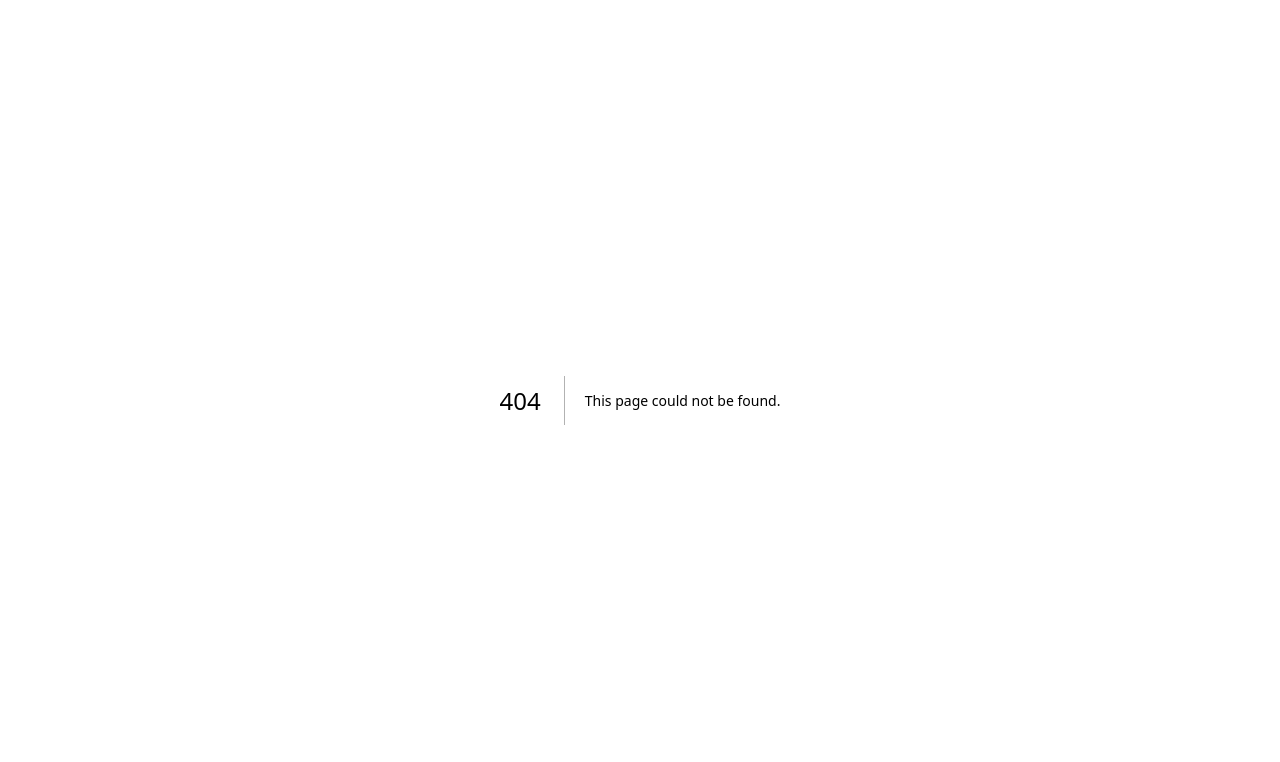
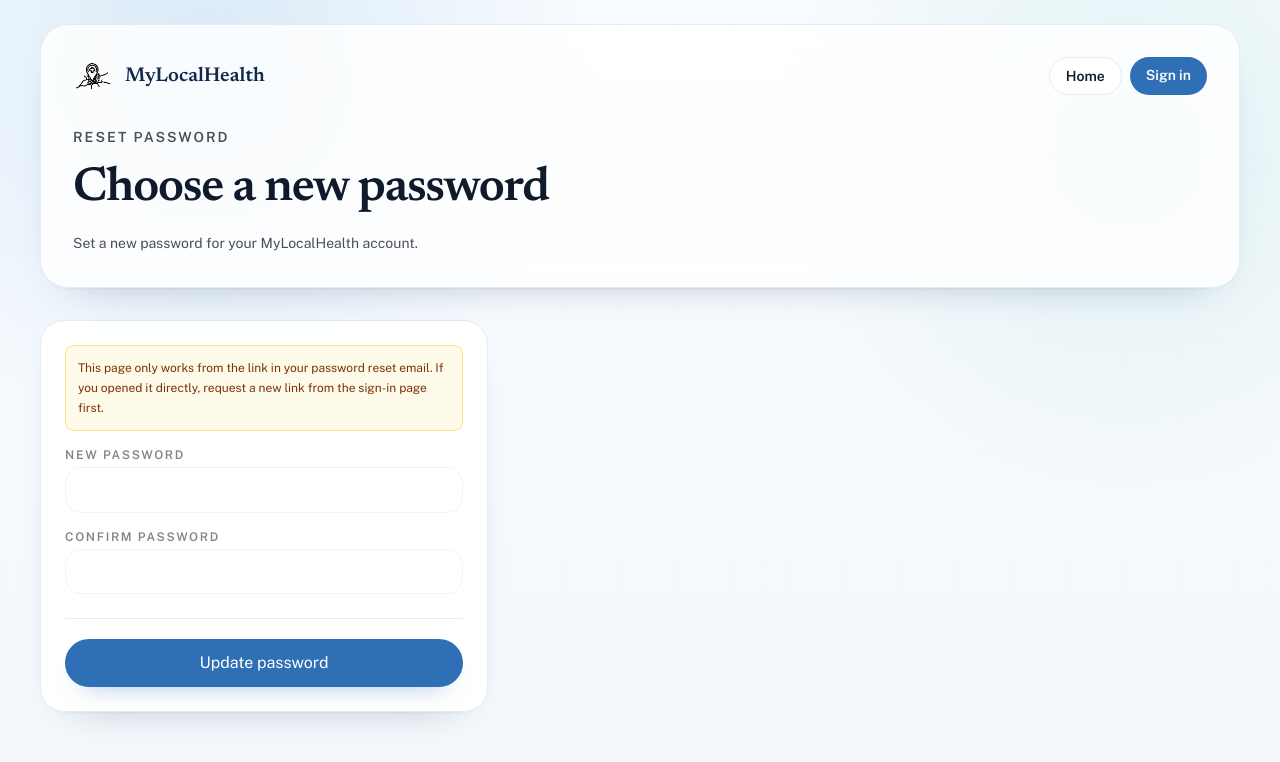
Before and after one commit to Om-Rajasekharan/YourLocalHealth, a Next.js app: page /reset-password in a window 1280 px wide. Before the commit this address had no page. Shown: the top 762 px of the page. Built offline with nearby package versions, Linux system fonts and the light colour scheme; no server answers.

Commit message:
reset passwords

```diff
--- a/src/app/account/page.tsx
+++ b/src/app/account/page.tsx
@@ -57,6 +57,37 @@ function AuthPanel({
   const [password, setPassword] = useState("");
   const [authMessage, setAuthMessage] = useState("");
   const [authLoading, setAuthLoading] = useState(false);
+  const [resetLoading, setResetLoading] = useState(false);
+
+  const handleForgotPassword = async () => {
+    setAuthMessage("");
+
+    if (!email.trim()) {
+      setAuthMessage("Enter your email above first, then click \"Forgot password?\".");
+      return;
+    }
+
+    if (!supabase) {
+      setAuthMessage("Password reset is not available yet. Please try again later.");
+      return;
+    }
+
+    setResetLoading(true);
+
+    const result = await supabase.auth.resetPasswordForEmail(email.trim(), {
+      redirectTo: `${window.location.origin}/reset-password`,
+    });
+
+    if (result.error) {
+      setAuthMessage(result.error.message);
+    } else {
+      setAuthMessage(
+        `If an account exists for ${email.trim()}, a password reset link is on its way.`
+      );
+    }
+
+    setResetLoading(false);
+  };
 
   const handleSignIn = async () => {
     setAuthMessage("");
@@ -170,6 +201,14 @@ function AuthPanel({
         >
           Create account
         </Link>
+        <button
+          type="button"
+          onClick={() => void handleForgotPassword()}
+          disabled={resetLoading}
+          className="rounded-lg px-4 py-2 text-sm font-semibold text-[var(--foreground-muted)] underline-offset-2 transition hover:text-[var(--foreground)] hover:underline disabled:text-slate-400"
+        >
+          {resetLoading ? "Sending reset link" : "Forgot password?"}
+        </button>
       </div>
       {authMessage && (
         <p className="mt-3 text-xs leading-5 text-[var(--foreground-muted)]">
--- /dev/null
+++ b/src/app/reset-password/page.tsx
@@ -0,0 +1,179 @@
+"use client";
+
+import Image from "next/image";
+import Link from "next/link";
+import { FormEvent, useEffect, useState } from "react";
+import { useRouter } from "next/navigation";
+import { isSupabaseConfigured, supabase } from "../../lib/supabaseClient";
+
+export default function ResetPasswordPage() {
+  const router = useRouter();
+  const [ready, setReady] = useState(false);
+  const [password, setPassword] = useState("");
+  const [confirmPassword, setConfirmPassword] = useState("");
+  const [message, setMessage] = useState("");
+  const [loading, setLoading] = useState(false);
+  const [done, setDone] = useState(false);
+
+  useEffect(() => {
+    if (!supabase) return;
+
+    void supabase.auth.getSession().then(({ data }) => {
+      if (data.session) setReady(true);
+    });
+
+    const { data } = supabase.auth.onAuthStateChange((event, session) => {
+      if (event === "PASSWORD_RECOVERY" || session) {
+        setReady(true);
+      }
+    });
+
+    return () => {
+      data.subscription.unsubscribe();
+    };
+  }, []);
+
+  const handleSubmit = async (event: FormEvent<HTMLFormElement>) => {
+    event.preventDefault();
+    setMessage("");
+
+    if (!password || password.length < 6) {
+      setMessage("Choose a password with at least 6 characters.");
+      return;
+    }
+
+    if (password !== confirmPassword) {
+      setMessage("Passwords do not match.");
+      return;
+    }
+
+    if (!supabase) {
+      setMessage("Password reset is not available yet. Please try again later.");
+      return;
+    }
+
+    setLoading(true);
+
+    const result = await supabase.auth.updateUser({ password });
+
+    if (result.error) {
+      setMessage(result.error.message);
+      setLoading(false);
+      return;
+    }
+
+    setDone(true);
+    setMessage("Password updated. Taking you to your account...");
+    setLoading(false);
+    setTimeout(() => router.push("/account"), 1500);
+  };
+
+  return (
+    <main className="auth-page-shell min-h-screen public-health-bg text-[var(--foreground)]">
+      <section className="mx-auto flex min-h-screen w-full max-w-7xl flex-col px-5 py-6 sm:px-8 lg:px-10">
+        <header className="auth-header">
+          <div className="flex flex-col gap-4 sm:flex-row sm:items-center sm:justify-between">
+            <Link
+              href="/"
+              className="flex w-fit items-center gap-3 text-[var(--primary-ink)]"
+            >
+              <Image
+                src="/mylocalhealth-icon-white.png"
+                alt=""
+                width={154}
+                height={123}
+                priority
+                className="h-auto w-10 shrink-0 invert"
+              />
+              <span className="font-heading text-xl font-semibold">
+                MyLocalHealth
+              </span>
+            </Link>
+            <div className="flex flex-wrap gap-2">
+              <Link
+                href="/"
+                className="w-fit rounded-full border border-[var(--rule)] bg-white px-4 py-2 text-sm font-semibold text-[var(--foreground)] transition hover:border-[var(--accent)]/50 hover:bg-[var(--surface-muted)]"
+              >
+                Home
+              </Link>
+              <Link
+                href="/account"
+                className="w-fit rounded-full bg-[var(--primary)] px-4 py-2 text-sm font-semibold text-white transition hover:bg-[var(--primary-ink)]"
+              >
+                Sign in
+              </Link>
+            </div>
+          </div>
+          <div className="mt-8">
+            <p className="text-sm font-semibold uppercase tracking-wide text-[var(--foreground-muted)]">
+              Reset Password
+            </p>
+            <h1 className="display-heading mt-3 text-4xl leading-tight text-[var(--foreground)] sm:text-5xl">
+              Choose a new password
+            </h1>
+            <p className="mt-3 max-w-2xl text-sm leading-6 text-[var(--foreground-muted)]">
+              Set a new password for your MyLocalHealth account.
+            </p>
+          </div>
+        </header>
+
+        <form onSubmit={handleSubmit} className="auth-card mt-8 max-w-md">
+          {!isSupabaseConfigured && (
+            <p className="mb-4 rounded-lg border border-amber-200 bg-amber-50 p-3 text-xs leading-5 text-amber-900">
+              Password reset is not available yet. Please try again later.
+            </p>
+          )}
+          {isSupabaseConfigured && !ready && !done && (
+            <p className="mb-4 rounded-lg border border-amber-200 bg-amber-50 p-3 text-xs leading-5 text-amber-900">
+              This page only works from the link in your password reset email.
+              If you opened it directly, request a new link from the sign-in
+              page first.
+            </p>
+          )}
+
+          <div className="grid gap-4">
+            <label className="grid gap-1 text-xs font-semibold uppercase tracking-wide text-[var(--foreground-faint)]">
+              New password
+              <input
+                type="password"
+                required
+                minLength={6}
+                value={password}
+                disabled={!ready || done}
+                onChange={(event) => setPassword(event.target.value)}
+                className="h-11 rounded-lg border border-[var(--rule)] bg-[var(--surface-muted)] px-3 text-sm font-normal normal-case tracking-normal text-[var(--foreground)] outline-none placeholder:text-slate-400 focus:border-[var(--accent)] disabled:opacity-60"
+              />
+            </label>
+            <label className="grid gap-1 text-xs font-semibold uppercase tracking-wide text-[var(--foreground-faint)]">
+              Confirm password
+              <input
+                type="password"
+                required
+                minLength={6}
+                value={confirmPassword}
+                disabled={!ready || done}
+                onChange={(event) => setConfirmPassword(event.target.value)}
+                className="h-11 rounded-lg border border-[var(--rule)] bg-[var(--surface-muted)] px-3 text-sm font-normal normal-case tracking-normal text-[var(--foreground)] outline-none placeholder:text-slate-400 focus:border-[var(--accent)] disabled:opacity-60"
+              />
+            </label>
+          </div>
+
+          <div className="mt-6 border-t border-[var(--rule)] pt-5">
+            <button
+              type="submit"
+              disabled={!ready || loading || done}
+              className="w-full rounded-lg bg-[var(--accent)] px-4 py-3 text-sm font-semibold text-white transition hover:bg-[var(--accent-ink)] disabled:bg-slate-200 disabled:text-slate-500"
+            >
+              {loading ? "Updating password" : "Update password"}
+            </button>
+            {message && (
+              <p className="mt-3 text-sm leading-6 text-[var(--foreground-muted)]">
+                {message}
+              </p>
+            )}
+          </div>
+        </form>
+      </section>
+    </main>
+  );
+}
```
